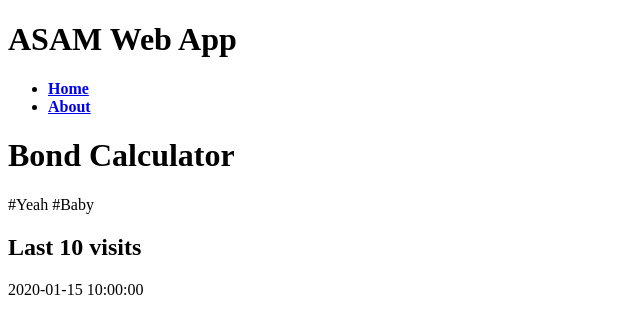
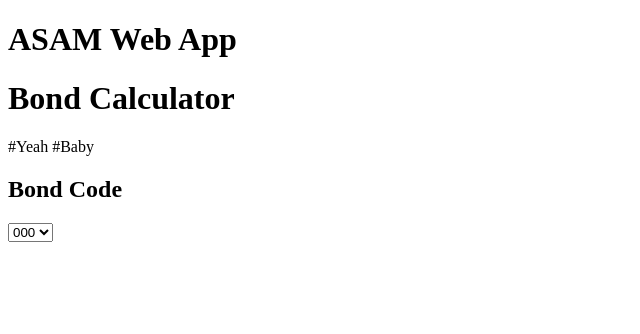
Before and after one commit to taeyounkim15/Website, a Flask app: template templates/home.html in a window 1280 px wide. Shown: the top 334 px of the page, without its empty margins (0-640 px from the left). Run offline with Flask 3, Linux system fonts and the light colour scheme; the template is opened without the code that fills it: most values are stand-ins (such as "Sample title", 1, 10 or a date in 2020).

Commit message:
Make a dropdown of Bond Code

```diff
--- a/main.py
+++ b/main.py
@@ -3,28 +3,26 @@ from google.cloud import datastore
 from datetime import datetime, timezone
 import gspread
 from google.oauth2.service_account import Credentials
+import pandas as pd
 
 # ============================
-# Let's try to bring in the data from the Spreadsheet
-CREDENTIALS_FILE = 'credentials.json'
+# # Let's try to bring in the data from the Spreadsheet
+# CREDENTIALS_FILE = 'credentials.json'
 
-# Define the scope and authenticate
-SCOPE = ["https://spreadsheets.google.com/feeds", "https://www.googleapis.com/auth/drive"]
-creds = Credentials.from_service_account_file(CREDENTIALS_FILE, scopes=SCOPE)
-client = gspread.authorize(creds)
+# # Define the scope and authenticate
+# SCOPE = ["https://spreadsheets.google.com/feeds", "https://www.googleapis.com/auth/drive"]
+# creds = Credentials.from_service_account_file(CREDENTIALS_FILE, scopes=SCOPE)
+# client = gspread.authorize(creds)
 
-# Google Spreadsheet ID and sheet name
-SPREADSHEET_ID = '1hEfWYWhbnfN3uURJTQNaDV3QAEEyMzKtmV888E0fA8M'
-SHEET_NAME = 'DB'
+# # Google Spreadsheet ID and sheet name
+# SPREADSHEET_ID = '1hEfWYWhbnfN3uURJTQNaDV3QAEEyMzKtmV888E0fA8M'
+# SHEET_NAME = 'DB'
 
-# Open the spreadsheet by ID and sheet by name
-spreadsheet = client.open_by_key(SPREADSHEET_ID)
-worksheet = spreadsheet.worksheet(SHEET_NAME)
+# # Open the spreadsheet by ID and sheet by name
+# spreadsheet = client.open_by_key(SPREADSHEET_ID)
+# worksheet = spreadsheet.worksheet(SHEET_NAME)
 
-data = worksheet.get_all_values()
-print(data[0
-
-])
+# data = worksheet.get_all_values()
 
 # ============================
 
@@ -33,30 +31,48 @@ datastore_client = datastore.Client()
 def store_time(dt):
     entity = datastore.Entity(key=datastore_client.key("visit"))
     entity.update({"timestamp": dt})
-
     datastore_client.put(entity)
-
 
 def fetch_times(limit):
     query = datastore_client.query(kind="visit")
     query.order = ["-timestamp"]
-
     times = query.fetch(limit=limit)
-
     return times
-
-
 
 app = Flask(__name__)
 
 @app.route("/")
 def home():
+    # ============================
+    # Let's try to bring in the data from the Spreadsheet
+    CREDENTIALS_FILE = 'credentials.json'
+
+    # Define the scope and authenticate
+    SCOPE = ["https://spreadsheets.google.com/feeds", "https://www.googleapis.com/auth/drive"]
+    creds = Credentials.from_service_account_file(CREDENTIALS_FILE, scopes=SCOPE)
+    client = gspread.authorize(creds)
+
+    # Google Spreadsheet ID and sheet name
+    SPREADSHEET_ID = '1hEfWYWhbnfN3uURJTQNaDV3QAEEyMzKtmV888E0fA8M'
+    SHEET_NAME = 'DB'
+
+    # Open the spreadsheet by ID and sheet by name
+    spreadsheet = client.open_by_key(SPREADSHEET_ID)
+    worksheet = spreadsheet.worksheet(SHEET_NAME)
+
+    data = worksheet.get_all_values()
+    df = pd.DataFrame(data[1:], columns=data[0])
+
+    # print(data[0])
+    # ============================
+
+
     # Store the current access time in Datastore.
-    store_time(datetime.now(tz=timezone.utc))
+    # store_time(datetime.now(tz=timezone.utc))
 
     # Fetch the most recent 10 access times from Datastore.
-    times = fetch_times(10)
-    return render_template("home.html", times=times)
+    # times = fetch_times(10)
+    return render_template("home.html", codes=df["Code"])
 
 @app.route("/about")
 def about():
--- a/templates/home.html
+++ b/templates/home.html
@@ -11,10 +11,22 @@
     <h1> Bond Calculator </h1>
     <p> #Yeah #Baby </p>
 
-    <h2>Last 10 visits</h2>
-    {% for time in times %}
-    <p>{{ time['timestamp'] }}</p>
-    {% endfor %}
+
+
+    <!-- <input type="radio" id="html" name="fav_language" value="BAF123020">
+    <label for="html">BAF123020</label><br>
+    <input type="radio" id="css" name="fav_language" value="GEG121022">
+    <label for="css">GEG121022</label><br>
+    <input type="radio" id="javascript" name="fav_language" value="CII121029">
+    <label for="javascript">CII121029</label> -->
+
+    <h2>Bond Code</h2>
+    <select for="code"> Choose the Bond Code :
+      {% for code in codes %}
+        <option value="{{ time }}">{{ code }}</option>
+      {% endfor %}
+
+    </select>
 
     {% endblock %}
   </body>
--- a/templates/template.html
+++ b/templates/template.html
@@ -13,8 +13,8 @@
         <h1 class="logo"> ASAM Web App</h1>
         <strong><nav>
           <ul class="menu">
-            <li><a href="{{ url_for('home') }}">Home</a></li>
-            <li><a href="{{ url_for('about') }}">About</a></li>
+            <!-- <li><a href="{{ url_for('home') }}">Home</a></li>
+            <li><a href="{{ url_for('about') }}">About</a></li> -->
           </ul>
         </nav></strong>
       </div>
```
